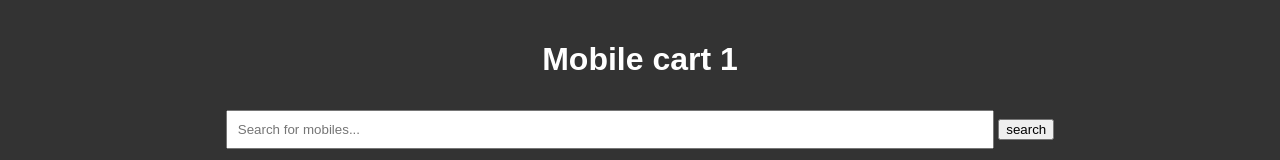
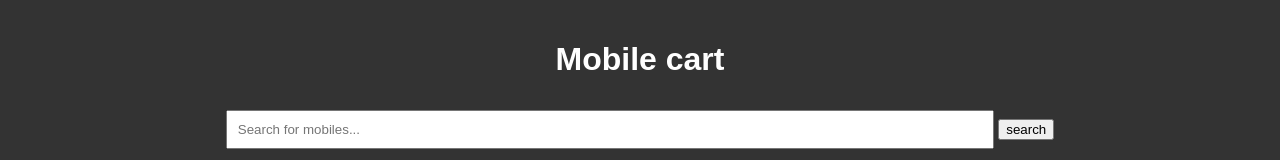
Before and after one commit to sanket9022/mobile-cart, a plain HTML site: page index.html in a window 1280 px wide. Shown: the top 160 px of the page. Drawn offline with Linux system fonts and the light colour scheme.

Commit message:
Update index.html

```diff
--- a/index.html
+++ b/index.html
@@ -8,7 +8,7 @@
 </head>
 <body>
     <header>
-        <h1>Mobile cart 1</h1>
+        <h1>Mobile cart </h1>
         <input type="text" id="searchBar" placeholder="Search for mobiles...">
         <button id="searchbtn">search</button>
     </header>
```
